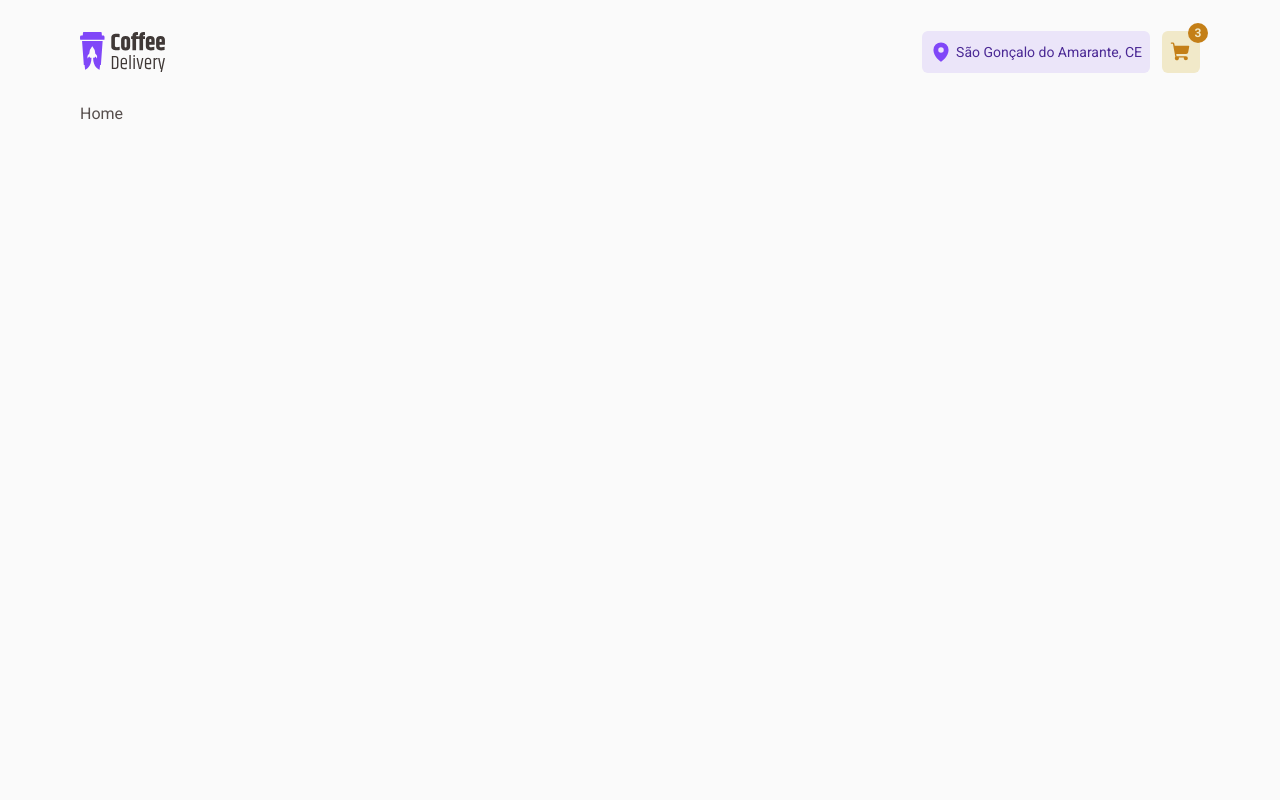
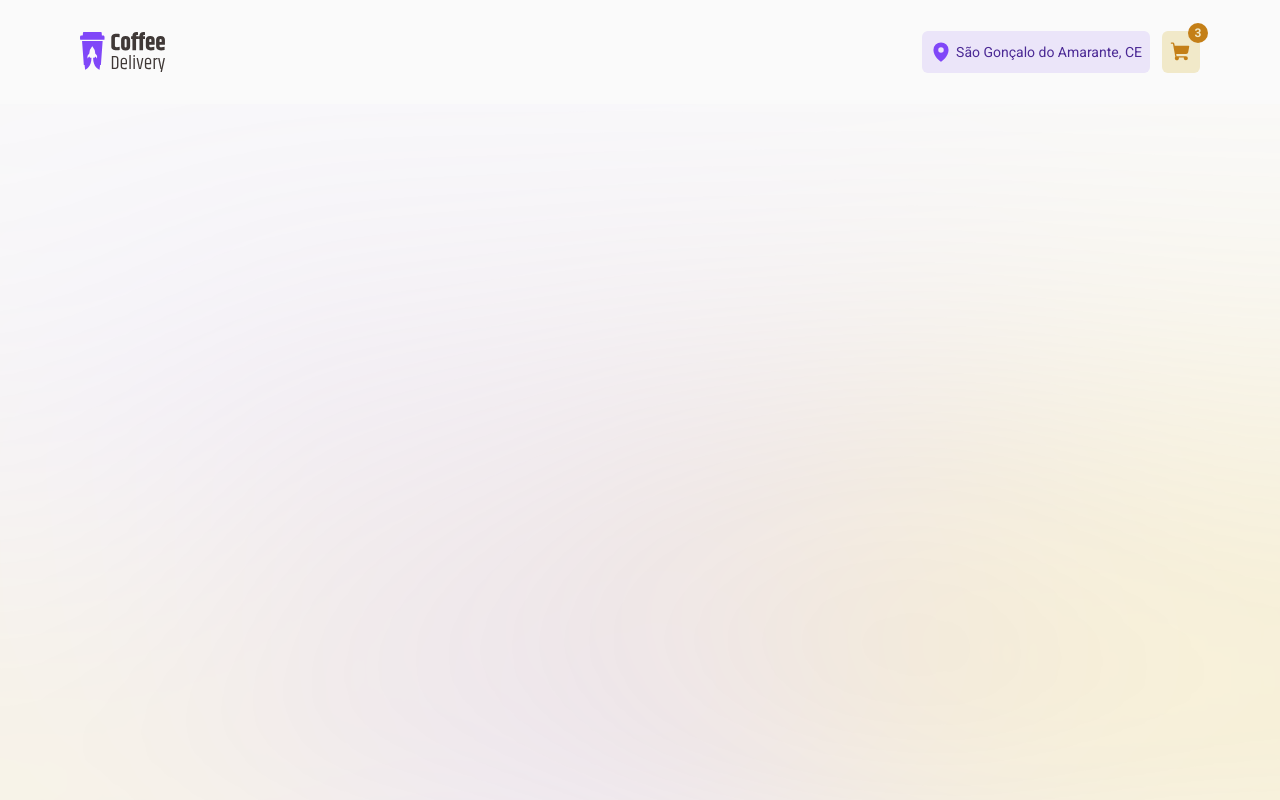
Before and after one commit to DanielFariias/coffee-delivery, a React (Vite) app: page / in a window 1280 px wide. Shown: the top 800 px of the page. Built offline with nearby package versions, Linux system fonts and the light colour scheme.

Commit message:
feat: :art: create container to all site

```diff
--- a/src/components/header/index.tsx
+++ b/src/components/header/index.tsx
@@ -4,7 +4,7 @@ import * as S from './styles'
 
 export function Header() {
   return (
-    <S.Container>
+    <S.Container className="container">
       <img
         src={logo}
         alt="logo do coffee delivery, um copo de café na cor roxa com um joguete desenhado e um texto escrito 'coffee delivery'"
--- a/src/layout/styles.ts
+++ b/src/layout/styles.ts
@@ -1,9 +1,11 @@
 import { styled } from 'styled-components'
 
 export const Container = styled.div`
-  width: 100%;
-  max-width: 80rem;
-  margin-right: auto;
-  margin-left: auto;
-  padding: 0 5rem;
+  .container {
+    width: 100%;
+    max-width: 80rem;
+    margin-right: auto;
+    margin-left: auto;
+    padding: 0 5rem;
+  }
 `
--- /dev/null
+++ b/src/pages/home/components/intro/index.tsx
@@ -0,0 +1,5 @@
+import * as S from './styles'
+
+export function Intro() {
+  return <S.Container></S.Container>
+}
--- /dev/null
+++ b/src/pages/home/components/intro/styles.ts
@@ -0,0 +1,12 @@
+import { styled } from 'styled-components'
+
+import introBackground from '../../../../assets/introBackgroud.svg'
+
+export const Container = styled.div`
+  width: 100%;
+  height: 65rem;
+  background: ${() => `url(${introBackground})`};
+  background-size: cover;
+  background-position: center;
+  background-repeat: no-repeat;
+`
--- a/src/pages/home/index.tsx
+++ b/src/pages/home/index.tsx
@@ -1,3 +1,9 @@
+import { Intro } from './components/intro'
+
 export function Home() {
-  return <div>Home</div>
+  return (
+    <div>
+      <Intro />
+    </div>
+  )
 }
```
Also changed, not shown: src/assets/introBackgroud.svg (added).
